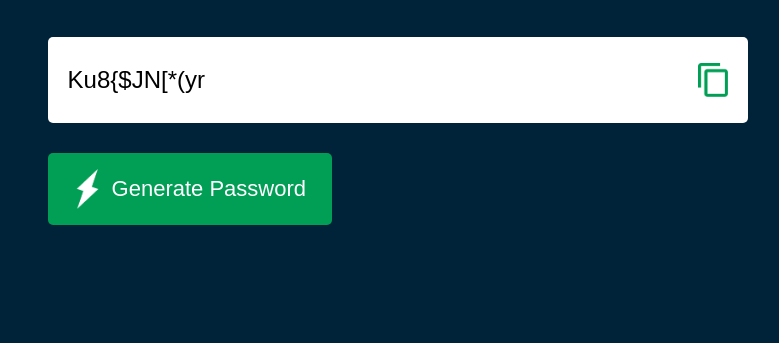
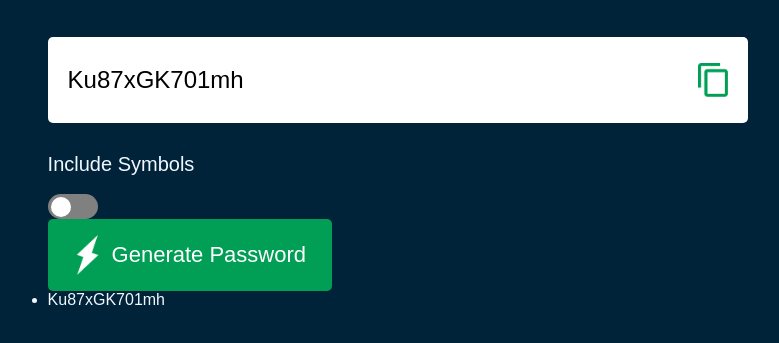
Before and after one commit to NKWILI/passwort-generator, a plain HTML site: page index.html in a window 1280 px wide. Both pictures are taken after typing "Sample" into the empty fields and a click on the button "Generate Password". Shown: the part 271-614 px from the top of the page, without its empty margins (106-885 px from the left). Drawn offline with Linux system fonts and the light colour scheme.

Commit message:
structured project

```diff
--- a/index.html
+++ b/index.html
@@ -12,50 +12,18 @@
         <input type="text" id="password" placeholder="Password">
         <img src="images/copy.png" onclick="copyPassword()" >
     </div>
+    <!-- Rounded switch for including symbol  -->
+     <p>Include Symbols </p>
+    <input type="checkbox" id="switch" /><label for="switch"></label>
     <!-- Creating a button  to create password -->
     <button onclick="createPassword()"> <img src="images/generate.png" >Generate Password </button>
+
+    <div id="storedPassword">
+
+    </div>
 </div>
 
-
-
-    <!-- JAVA SCRIPT  -->
-<script>
-    const passwordBox = document.getElementById("password");
-    const len = 12;
-
-    const upperCase = "ABCDEFGHIJKLMNOPQRSTUVWXYZ";
-    const lowerCase = "abcdefghijklmnopqrstuvwxyz";
-    const number = "0123456789";
-    const symbol= "!@#$%^&*()_+-={}[]:;";
-
-    const allChars = upperCase + lowerCase + number + symbol;
-
-    // the function to generate random password
-    function createPassword(){
-        let password = "";
-        //contructing the password's first four character
-        password += upperCase[Math.floor(Math.random() * upperCase.length)];
-        password += lowerCase[Math.floor(Math.random() * lowerCase.length)];
-        password += number[Math.floor(Math.random() * number.length)];
-        password += symbol[Math.floor(Math.random() * symbol.length)];
-
-        //constructing th rest of the characters
-        while( len > password.length){
-            password += allChars[Math.floor(Math.random() * allChars.length)]; }
-        passwordBox.value = password;
-    }
-
-    //The function for copying the password
-function copyPassword(){
-     passwordBox.select();
-     document.execCommand("copy");
-
-    }
-
-
-
-
-</script>
+<script src="script.js"></script>
 </body>
 
 </html>
--- /dev/null
+++ b/script.js
@@ -0,0 +1,106 @@
+
+const passwordBox = document.getElementById("password");
+const len = 12;
+const upperCase = "ABCDEFGHIJKLMNOPQRSTUVWXYZ";
+const lowerCase = "abcdefghijklmnopqrstuvwxyz";
+const number = "0123456789";
+const symbol= "!@#$%^&*()_+-={}[]:;";
+const checkbox = document.getElementById("switch");
+
+const allChars = upperCase + lowerCase + number + symbol;
+const allCharsWithoutSymbols = upperCase + lowerCase + number ;
+const arrayOfStoredPassWord = [];
+localStorage.setItem("OldPassword", JSON.stringify(arrayOfStoredPassWord));
+
+// the function to generate random password
+/**
+ * Generates a random password based on user preferences and stores it in localStorage.
+ *
+ * The function creates a password with a mix of uppercase letters, lowercase letters,
+ * numbers, and optionally symbols, depending on the state of a checkbox. It ensures
+ * the password meets the specified length and updates the password input field.
+ * Additionally, it saves the generated password to localStorage, maintaining a list
+ * of previously generated passwords (up to 10), and displays them in an HTML element.
+ *
+ * @function
+ * @global
+ *
+ * @throws {TypeError} Throws an error if `saved` is not properly initialized or if
+ *                     `localStorage` does not contain valid data.
+ *
+ * @requires {HTMLInputElement} checkbox - A checkbox element that determines whether
+ *                                         symbols are included in the password.
+ * @requires {HTMLInputElement} passwordBox - An input element where the generated
+ *                                            password is displayed.
+ * @requires {HTMLElement} storedPassword - An HTML element where the list of
+ *                                           previously generated passwords is displayed.
+ *
+ * @requires {Array<string>} upperCase - An array of uppercase letters.
+ * @requires {Array<string>} lowerCase - An array of lowercase letters.
+ * @requires {Array<string>} number - An array of numeric characters.
+ * @requires {Array<string>} symbol - An array of symbol characters.
+ * @requires {Array<string>} allChars - An array containing all possible characters
+ *                                      (letters, numbers, and symbols).
+ * @requires {Array<string>} allCharsWithoutSymbols - An array containing all possible
+ *                                                    characters except symbols.
+ *
+ * @param {number} len - The desired length of the password.
+ *
+ * @returns {void}
+ */
+function createPassword(){
+    if(checkbox.checked){
+        let password = "";
+    //constructing the password's first four characters
+    password += upperCase[Math.floor(Math.random() * upperCase.length)];
+    password += lowerCase[Math.floor(Math.random() * lowerCase.length)];
+
+    password += number[Math.floor(Math.random() * number.length)];
+    password += symbol[Math.floor(Math.random() * symbol.length)];
+
+    //constructing th rest of the characters
+    while( len > password.length){
+        password += allChars[Math.floor(Math.random() * allChars.length)]; }
+    passwordBox.value = password;
+
+    }
+    else {
+        let password = "";
+    //constructing the password's first four characters
+    password += upperCase[Math.floor(Math.random() * upperCase.length)];
+    password += lowerCase[Math.floor(Math.random() * lowerCase.length)];
+    password += number[Math.floor(Math.random() * number.length)];
+    password += number[Math.floor(Math.random() * number.length)];
+
+    //constructing th rest of the characters
+    while( len > password.length){
+        password += allCharsWithoutSymbols[Math.floor(Math.random() * allCharsWithoutSymbols.length)]; }
+    passwordBox.value = password;
+
+    }
+    let saved = JSON.parse(localStorage.getItem("OldPassword")) ; // Ensure saved is initialized
+    if ((saved.length < 10)||(saved.length>5)) { // Ensure password is defined and limit to 10 passwords
+        saved.push(passwordBox.value);
+        localStorage.setItem("OldPassword", JSON.stringify(saved));
+        let listHTML = "<ul>"; // Start a list
+        for (let i = 0; i < saved.length; i++) {
+            listHTML += "<li>" + saved[i] + "</li>"; // Add each item
+        }
+        listHTML += "</ul>";
+        document.getElementById("storedPassword").innerHTML = listHTML;
+
+    }
+
+}
+
+//The function for copying the password
+function copyPassword(){
+ passwordBox.select();
+ document.execCommand("copy");
+
+}
+if (navigator.onLine) {
+    alert("You're online!");
+  } else {
+    alert("You're offline!");
+  }
--- a/style.css
+++ b/style.css
@@ -68,3 +68,61 @@ body{
     border-radius: 5px;
     cursor: pointer;
 }
+
+
+
+.container p {
+    font-size: 20px;
+}
+
+/*Toogle */
+input[type=checkbox] {
+    height: 0;
+    width: 0;
+    visibility: hidden;
+}
+
+/* Ensure the "Include Symbol" label is not affected by the general label rule */
+label[for="switch"] {
+    text-indent: 0; /* Override the general rule */
+}
+
+label {
+    cursor: pointer;
+    text-indent: -9999px;
+    width: 50px; /* Reduced width */
+    height: 25px; /* Reduced height */
+    background: grey;
+    display: block;
+    border-radius: 50px;
+    position: relative;
+}
+
+label:after {
+    content: '';
+    position: absolute;
+    top: 3px; /* Adjusted for smaller size */
+    left: 3px; /* Adjusted for smaller size */
+    width: 20px; /* Reduced width */
+    height: 20px; /* Reduced height */
+    background: #fff;
+    border-radius: 20px;
+    transition: 0.3s;
+}
+
+input:checked + label {
+    background: #bada55;
+}
+
+input:checked + label:after {
+    left: calc(100% - 3px);
+    transform: translateX(-100%);
+}
+
+label:active:after {
+    width: 25px; /* Adjusted for smaller size */
+}
+
+.container label{
+    font-size: 500 px;
+}
```
Also changed, not shown: images/passwordgen.png (added), 1 other file.
